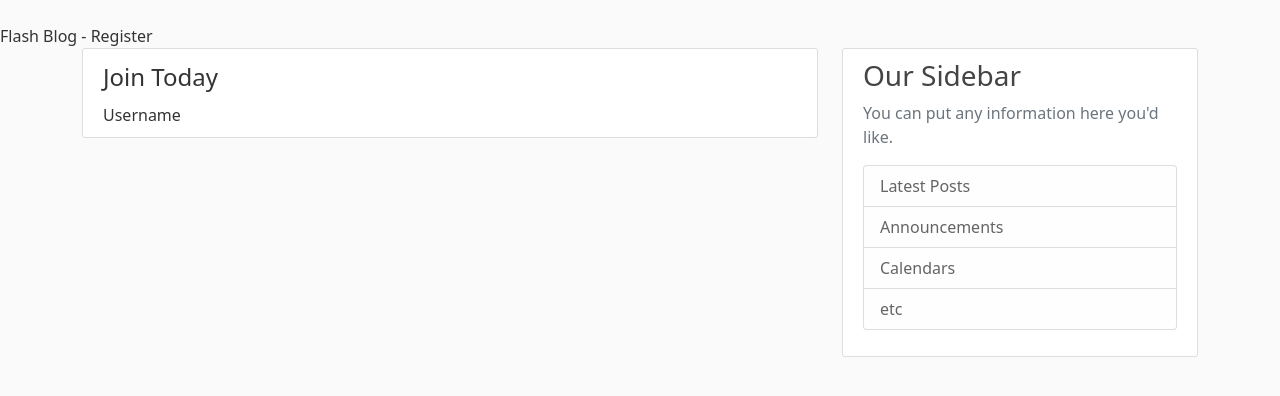
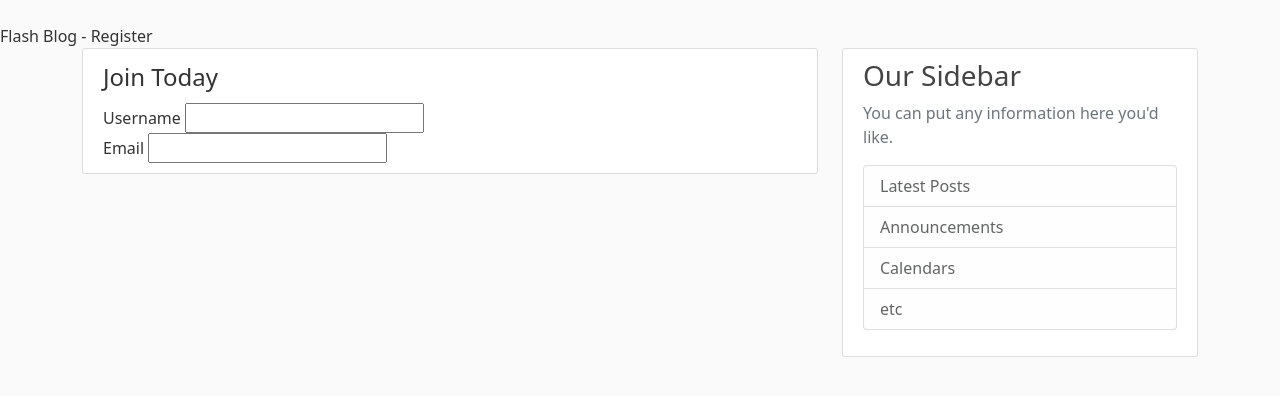
Before and after one commit to danieldo21/Blog_App, a Flask app: page /register in a window 1280 px wide. Shown: the part 56-452 px from the top of the page. Run offline with Flask 2, Linux system fonts and the light colour scheme.

Commit message:
Update register.html

```diff
--- a/templates/register.html
+++ b/templates/register.html
@@ -7,6 +7,11 @@
                 <legend ckass="border-bottom mb-4">Join Today</legend>
                 <div class="form-group">
                     {{ form.username.label(class="form-contorl-label") }}
+                    {{ form.username(class="form-contorl form-contorl-lg") }}
+                </div>
+                <div class="form-group">
+                    {{ form.email.label(class="form-contorl-label") }}
+                    {{ form.email(class="form-contorl form-contorl-lg") }}
                 </div>
             </fieldset>
         </form>
```
